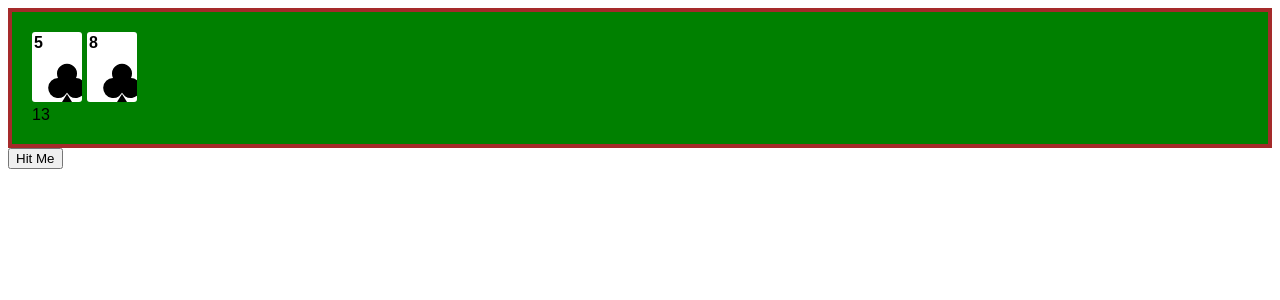
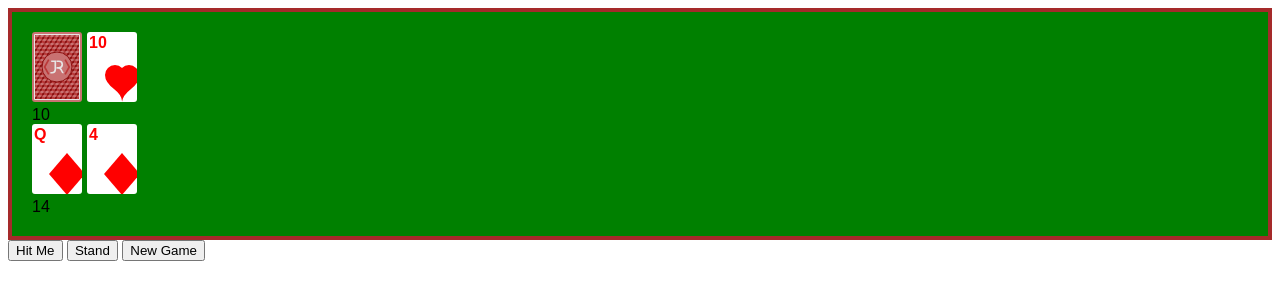
Before and after one commit to jon-r/jr_blackJack, a plain HTML site: page blackJack.html in a window 1280 px wide. Drawn offline with Linux system fonts and the light colour scheme.

Commit message:
added dealer actions.

```diff
--- a/blackJack.css
+++ b/blackJack.css
@@ -29,6 +29,10 @@ html {
   color:red;
 }
 
+.card.blank {
+  background: url(card-back.svg) center/cover , #c97272;
+}
+
 .card div {
   position: absolute;
   right: -10px;
--- a/blackJack.html
+++ b/blackJack.html
@@ -23,6 +23,8 @@
     </section>
 
     <button onclick="player.hit()" >Hit Me</button>
+    <button onclick="player.stand()" >Stand</button>
+    <button onclick="table.newGame()" >New Game</button>
 
   </main>
 
--- a/blackJack.js
+++ b/blackJack.js
@@ -26,6 +26,14 @@ var deck = {
     deck.count = deck.cards.length;
   },
 
+  drawOne: function() {
+    var rng = Math.floor(Math.random() * deck.count);
+    output = deck.cards.splice(rng,1);
+
+    deck.count--;
+    return output[0];
+  },
+
   draw: function(num) {
     var i, output = [];
 
@@ -45,72 +53,102 @@ var player = {
   hardAce: true,
   hand: [],
   bet: 0,
-  firstDraw: function() {
-    player.hand = deck.draw(2);
 
-    player.hand.forEach( function(card) {
-      player.score += cardValue(card);
-      table.addPlayerCard(card);
-    });
-
-    player.checkScore(true);
-  },
 
   hit: function() {
-    player.hand = deck.draw(1);
-    var card = player.hand[0];
+    var card = deck.drawOne();
 
     player.score += cardValue(card);
+    player.hand.push(card);
     table.addPlayerCard(card);
-
-    player.checkScore(false);
   },
-
-  checkScore: function(isFirst) {
-    var scoreStr = '0';
-    var firstScore = isFirst || false;
-    var hasAce = player.hand.some(function(val) {
-      return val[0] === 0;
-    });
-
-    if (firstScore && hasAce && player.score == 21) {
-      scoreStr = 'BlackJack';
-      //table.win();
-
-    } else if (firstScore && hasAce) {
-      scoreStr = 'Soft ' + player.score;
-      player.hardAce = false;
-
-    } else if (player.score > 21 && !player.hardAce) {
-      player.score = player.score - 10;
-      player.hardAce = true;
-      scoreStr = player.score;
-
-    } else if (player.score > 21) {
-      scoreStr = 'Break'
-      //table.lose();
-
-    } else {
-      scoreStr = player.score;
-    }
-    console.log(scoreStr);
-    table.playerScoreBoard.textContent = scoreStr;
+  stand : function() {
+    dealer.play();
   }
-
 }
 
 var dealer = {
   score: 0,
-  cards: []
+  hardAce: true,
+  hand: [],
+
+  hit: function() {
+    var card = deck.drawOne();
+
+    dealer.score += cardValue(card);
+    dealer.hand.push(card);
+    table.addDealerCard(card);
+
+    //table.dealerScoreBoard.textContent = score.check(dealer);
+  },
+
+  play: function() {
+    dealer.blankRm();
+    if (dealer.score < 17) { while (dealer.score < 17) {
+      dealer.hit();
+    }}
+    table.endGame();
+  },
+
+  blankAdd: function() {
+    var card = document.createElement('div');
+
+    card.className = 'card blank';
+    table.dealerHand.appendChild(card);
+  },
+  blankRm : function() {
+    var i, blankCards = table.dealerHand.getElementsByClassName('blank'),
+        n = blankCards.length;
+    for (i = 0; i < n; i++) {
+      table.dealerHand.removeChild(blankCards[i]);
+    }
+
+
+  }
+}
+
+var score = {
+  check: function(target) {
+    var scoreStr = '0';
+    var firstScore = target.hand.length < 3;
+    var hasAce = target.hand.some(function(val) {
+      return val[0] === 0;
+    });
+
+    if (firstScore && target.score == 21) {
+      scoreStr = 'BlackJack';
+      dealer.play();
+      //table.win();
+
+    } else if (firstScore && hasAce) {
+      scoreStr = 'Soft ' + target.score;
+      target.hardAce = false;
+
+    } else if (target.score > 21 && !target.hardAce) {
+      target.score = target.score - 10;
+      target.hardAce = true;
+      scoreStr = target.score;
+
+    } else if (target.score > 21) {
+      scoreStr = 'Bust'
+      dealer.play();
+
+    } else {
+      scoreStr = target.score;
+    }
+   console.log(target.hand);
+    return scoreStr;
+   // table.playerScoreBoard.textContent = scoreStr;
+  }
 }
 
 var table = {
+  options: {},
 
-
-  newGame: function(options) {
+  newGame: function() {
     var defaults = {
-      tableElement : options.tableElement === undefined ? '#jr_cardTable' : options.tableElement,
-      deckCount : options.deckCount === undefined ? 6 : options.deckCount
+      tableElement : table.options.tableElement === undefined ? '#jr_cardTable' : table.options.tableElement,
+      deckCount : table.options.deckCount === undefined ? 6 : table.options.deckCount
     },
       output = document.querySelector(defaults.tableElement);
 
@@ -119,19 +157,44 @@ var table = {
     table.playerHand = output.getElementsByClassName('player-hand')[0];
     table.playerScoreBoard = output.getElementsByClassName('player-score')[0];
 
+    player.score = dealer.score = table.dealerScoreBoard.textContent = table.playerScoreBoard.textContent = 0;
+    player.hand = dealer.hand = [];
+
+    [table.dealerHand,table.playerHand].forEach(function(el) {
+      while (el.firstChild) {
+        el.removeChild(el.firstChild);
+      }
+    })
 
     deck.build(defaults.deckCount);
 
-    player.firstDraw();
+    player.hit();
+    dealer.blankAdd();
+    player.hit();
+    dealer.hit();
 
   },
 
   addPlayerCard: function(card) {
+    table.playerScoreBoard.textContent = score.check(player);
     table.playerHand.appendChild(cardVisual(card));
   },
 
   addDealerCard: function(card) {
+    table.dealerScoreBoard.textContent = score.check(dealer);
     table.dealerHand.appendChild(cardVisual(card));
+  },
+
+  endGame: function() {
+    var result;
+    if ((player.score > dealer.score || dealer.score > 21) && player.score < 22 ) {
+      result = 'player wins'
+    } else if (player.score == dealer.score) {
+      result = 'push';
+    } else {
+      result = 'dealer wins'
+    }
+    console.log(result);
   }
 
 }
@@ -165,7 +228,9 @@ function cardVisual(cardArr) {
   return card;
 }
 
-table.newGame({
+table.options = {
   tableElement : '#jr_cardTable',
   deckCount : 1
-});
+}
+
+table.newGame();
```
Also changed, not shown: card-back.min.svg (added), card-back.svg (added).
